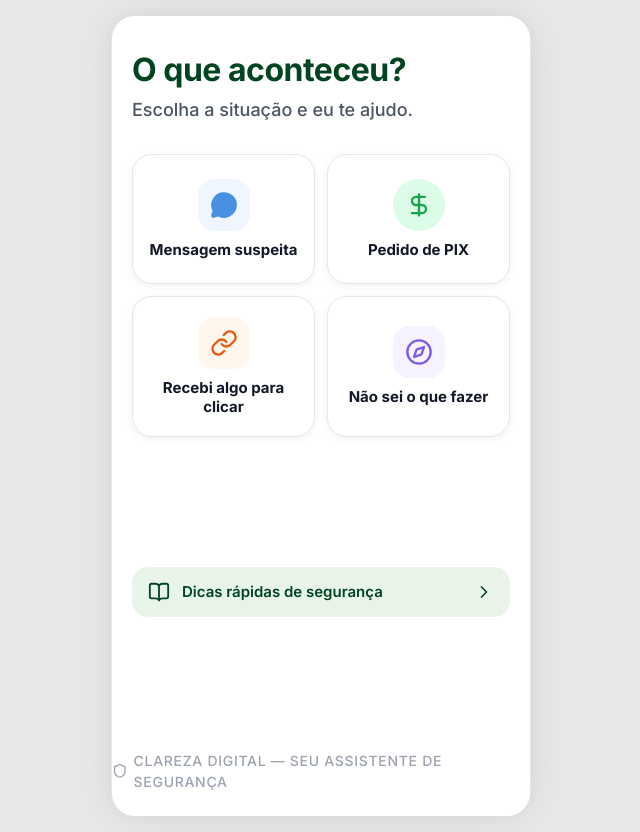
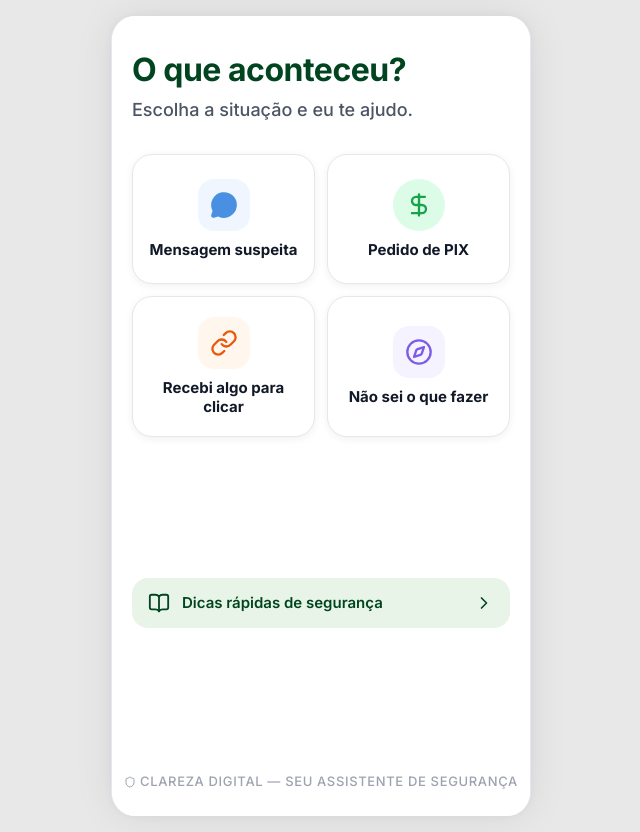
Before and after one commit to ltr-ops/clareza_digital_ihc, a React (Vite) app: page / in a window 1280 px wide. Shown: the whole page, without its empty margins (319-959 px from the left). Built offline with nearby package versions, Linux system fonts and the light colour scheme.

Commit message:
fix: aplica nowrap e ellipsis para impedir quebra de linha no rodape

```diff
--- a/src/ClarezaDigital.jsx
+++ b/src/ClarezaDigital.jsx
@@ -232,9 +232,9 @@ const ClarezaDigital = () => {
 
   // Rodapé
   const Rodape = ({ style }) => (
-    <footer className="flex items-center justify-center gap-[6px] pb-6" style={{ color: '#9CA3AF', paddingTop: '16px', marginTop: '32px', ...style }}>
-      <Shield size={16} aria-hidden="true" />
-      <span className="font-medium uppercase" style={{ fontSize: '14px', letterSpacing: '0.05em' }}>
+    <footer className="w-full flex items-center justify-center gap-1 pb-6" style={{ color: '#9CA3AF', paddingTop: '16px', marginTop: '32px', ...style }}>
+      <Shield size={12} aria-hidden="true" className="shrink-0" />
+      <span className="font-medium uppercase whitespace-nowrap overflow-hidden text-ellipsis" style={{ fontSize: '13px', letterSpacing: '0.05em' }}>
         CLAREZA DIGITAL — SEU ASSISTENTE DE SEGURANÇA
       </span>
     </footer>
```
